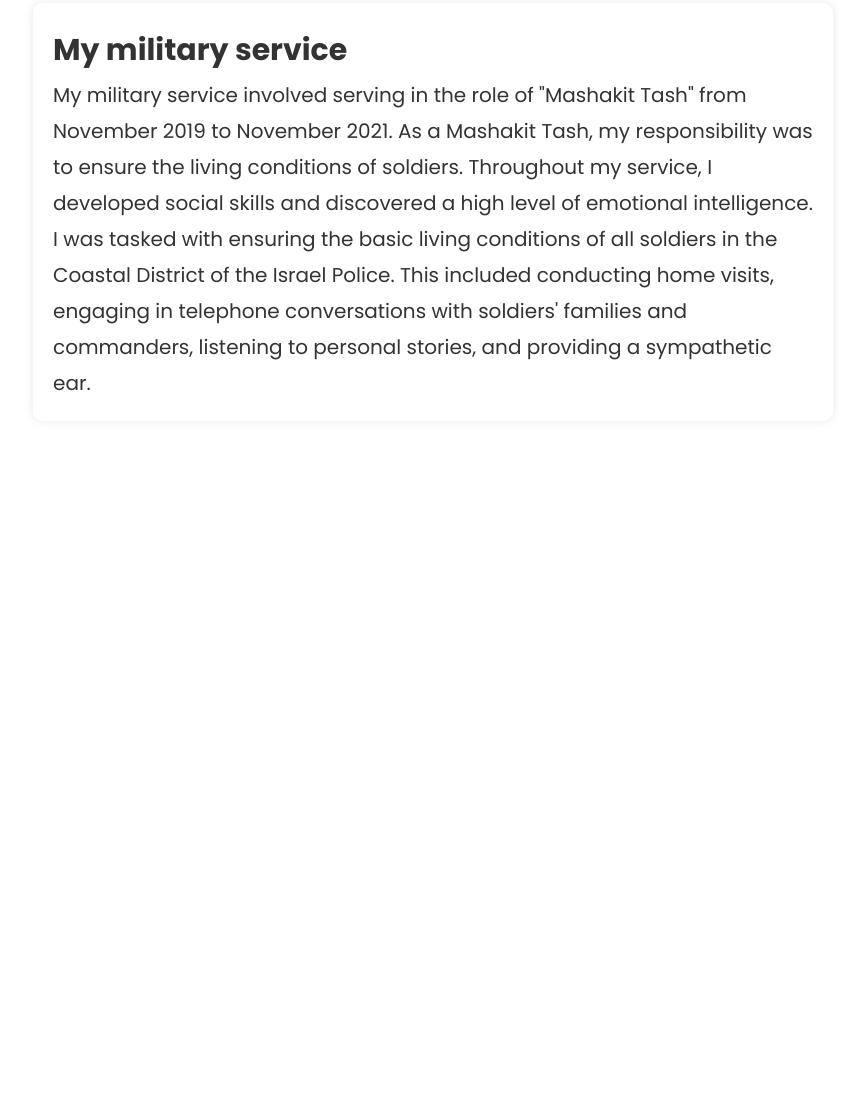
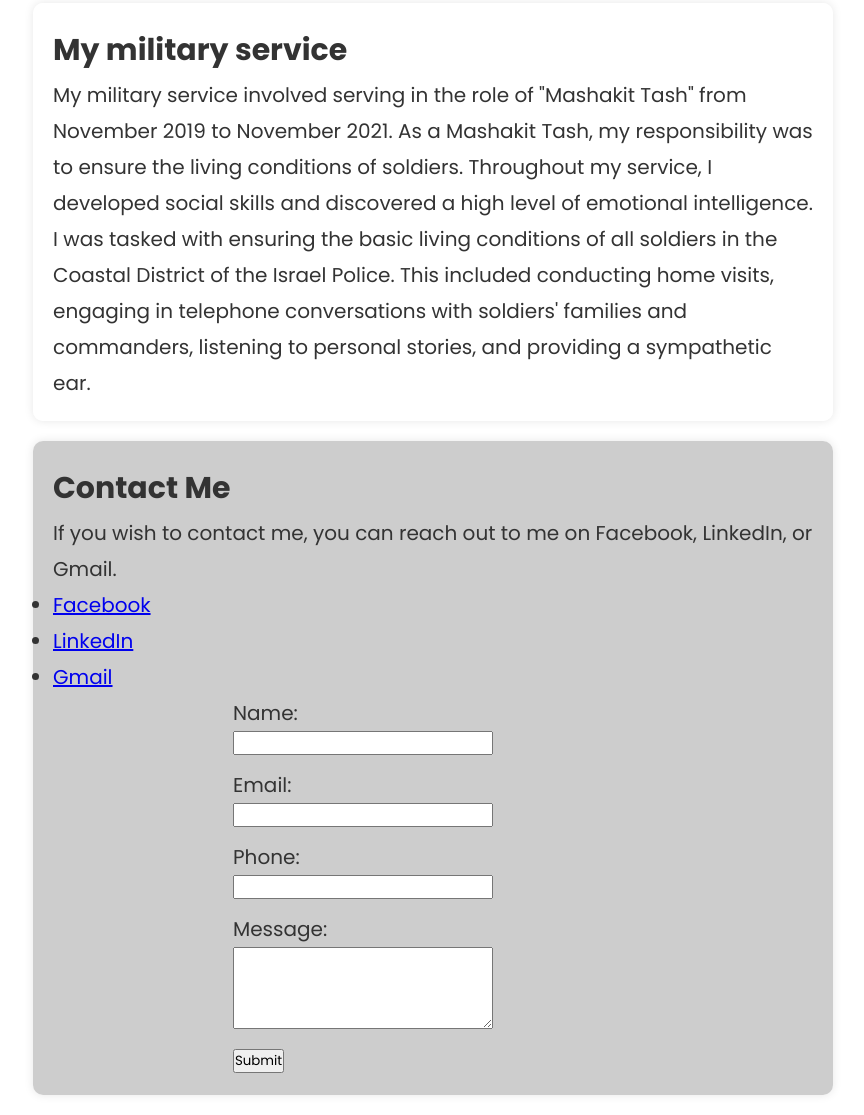
Before and after one commit to Lirazgabbay/LifeJourney-Website, a plain HTML site: page index.html in a window 1280 px wide. Shown: the part 517-1632 px from the top of the page, without its empty margins (207-1071 px from the left). Before the commit the page ends 958 px from the top, so only its background shows below. Drawn offline with Linux system fonts and the light colour scheme.

Commit message:
add a form

```diff
--- a/index.html
+++ b/index.html
@@ -55,7 +55,7 @@
       <a href="#" class="logo">LifeJourney</a>
       <nav class="navbar">
         <a href="index.html">Home</a>
-        <a href="about.html">About</a>
+        <a href="about-me.html">About</a>
         <a href="Education.html">Education</a>
         <a href="Employment.html">Employment</a>
         <a href="Hobbies.html">Hobbies</a>
@@ -95,6 +95,32 @@
       </div>
 
 
+      <div class="content3"
+        style="max-inline-size: 800px; margin: 20px auto; padding: 20px; background-color: rgba(200, 200, 200, 0.9); border-radius: 10px; box-shadow: 0 0 10px rgba(0, 0, 0, 0.1);">
+        <h2 id="contact">Contact Me</h2>
+        <div>
+          If you wish to contact me, you can reach out to me on Facebook, LinkedIn, or Gmail.
+          <ul>
+            <li><a href="https://www.facebook.com/profile.php?id=100003768548316&mibextid=LQQJ4d" target="_blank"
+                rel="noopener" aria-label="Facebook"><i class="fab fa-facebook"></i> Facebook</a></li>
+            <li><a
+                href="https://www.linkedin.com/in/liraz-gabbay-161640114?utm_source=share&utm_campaign=share_via&utm_content=profile&utm_medium=ios_app"
+                target="_blank" rel="noopener" aria-label="LinkedIn"><i class="fab fa-linkedin"></i> LinkedIn</a></li>
+            <li><a href="mailto:lili24801@gmail.com" aria-label="Email"><i class="far fa-envelope"></i> Gmail</a></li>
+          </ul>
+        </div>
+        <form action="#" method="POST">
+          <label for="name">Name:</label><br>
+          <input type="text" id="name" name="name" required><br>
+          <label for="email">Email:</label><br>
+          <input type="email" id="email" name="email" required><br>
+          <label for="phone">Phone:</label><br>
+          <input type="text" id="phone" name="phone" required><br>
+          <label for="message">Message:</label><br>
+          <textarea id="message" name="message" rows="4" required></textarea><br>
+          <button type="submit">Submit</button>
+        </form>
+      </div>
 
       <!--
 
```
